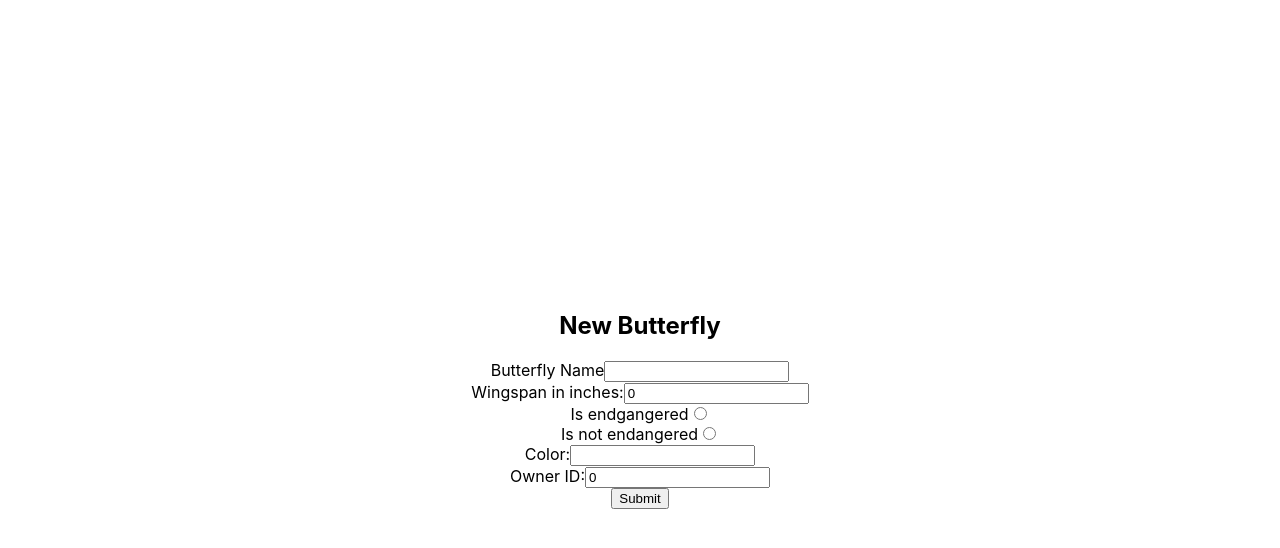
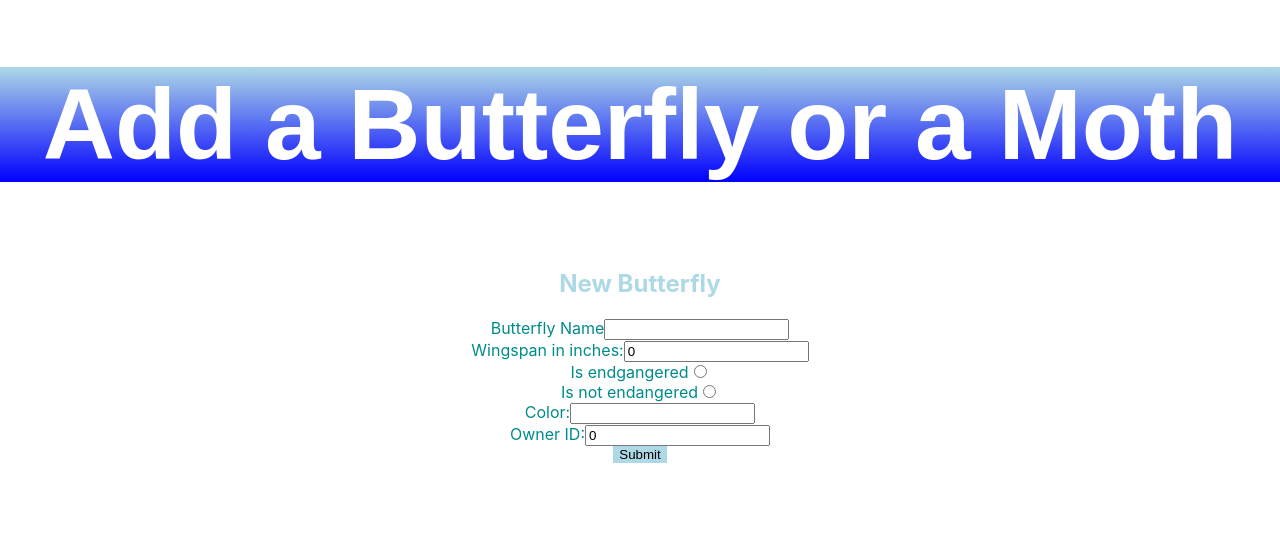
Before and after one commit to breeannb/butterfly-fe, a React (Create React App) app: page /admin in a window 1280 px wide. Shown: the top 548 px of the page. Built offline with nearby package versions, Linux system fonts and the light colour scheme.

Commit message:
added some css for the pages

```diff
--- a/src/Admin.js
+++ b/src/Admin.js
@@ -1,6 +1,8 @@
 import React, { Component } from 'react'
 // import request from 'superagent'
 import { addButterfly } from './Api-Calls';
+// import { Link } from 'react-router-dom'
+import Header from './Header'
 export default class Admin extends Component {
 
     state = {
@@ -16,6 +18,7 @@ export default class Admin extends Component {
         const newButterfly = await addButterfly(this.state)
 
         this.setState({ success: newButterfly})
+
     }
 
     handleAllChange = (e) => {
@@ -31,7 +34,6 @@ export default class Admin extends Component {
         // console.log('hello', this.state) able to log out an object
         return (
             <div className="form-container">
-
                 <form onSubmit={this.handleSubmit}>
                     <h2>New Butterfly</h2>
                     <label>
@@ -63,7 +65,7 @@ export default class Admin extends Component {
                         <input onChange={this.handleAllChange} value={this.state.owner_id} name="owner_id" type="number"/>
                     </label>
 
-                    <button>Submit</button>
+                    <button> Submit</button>
 
                 </form>
             </div>
--- a/src/App.css
+++ b/src/App.css
@@ -1,20 +1,5 @@
 body, html, #root {
   height: 100%;
-}
-
-.App {
-  text-align: center;
-}
-
-.App-logo {
-  height: 40vmin;
-  pointer-events: none;
-}
-
-@media (prefers-reduced-motion: no-preference) {
-  .App-logo {
-    animation: App-logo-spin infinite 20s linear;
-  }
 }
 
 .App-header {
@@ -28,23 +13,9 @@ body, html, #root {
   color: white;
 }
 
-.App-link {
-  color: #61dafb;
-}
-
-@keyframes App-logo-spin {
-  from {
-    transform: rotate(0deg);
-  }
-  to {
-    transform: rotate(360deg);
-  }
-}
-
 form {
   display: flex;
   flex-direction: column;
-  justify-content: center;
   align-items: center;
   height: 50%;
 }
@@ -53,9 +24,63 @@ form {
   height: 100%;
   display: flex;
   justify-content: center;
-  align-items: center;
 }
 
 .container {
   height: 100%;
 }
+
+/* Header Page */
+h1 {
+  color: white;
+  display: flex;
+  justify-content: center;
+  align-items: center;
+  font-family: sans-serif;
+  font-size: 100px;
+}
+
+.header {
+  background-image: linear-gradient(lightblue, blue);
+}
+
+/* single butterfly list item */
+.single-butterfly-listitem {
+  display: flex;
+  justify-content: center;
+  align-items: center;
+  text-align: center;
+  border: solid lightblue 3px;
+  border-width: 7px;
+  margin: 10px;
+  font-family: sans-serif;
+}
+
+h2 {
+  color: lightblue;
+  text-decoration: none;
+}
+
+p {
+  font-family: sans-serif;
+}
+
+a:link {
+  text-decoration: none;
+  color: lightblue;
+}
+
+a:visited {
+  text-decoration: none;
+  color: orange;
+}
+
+/* Admin Page */
+label {
+  color: darkcyan;
+}
+
+button {
+  background-color: lightblue;
+  border: darkcyan;
+}
--- a/src/App.js
+++ b/src/App.js
@@ -6,6 +6,7 @@ import DetailPage from './DetailPage';
 import List from './List';
 import ListItem from './ListItem';
 import AboutMe from './AboutMe';
+import Header from './Header';
 import Admin from './Admin';
 import './App.css';
 import {
@@ -20,6 +21,8 @@ import {
     render() {
         return (
             <>
+            <Header />
+
             <div className="container">
                 <Router>
                     <Switch>
--- /dev/null
+++ b/src/Header.js
@@ -0,0 +1,11 @@
+import React, { Component } from 'react'
+
+export default class Header extends Component {
+    render() {
+        return (
+            <div className='header'>
+                <h1>Add a Butterfly or a Moth</h1>
+            </div>
+        )
+    }
+}
--- a/src/List.js
+++ b/src/List.js
@@ -18,7 +18,7 @@ export default class App extends Component {
     return (
       <div>
           <div>
-            This is the List Page
+            {/* This is the List Page */}
             {
               this.state.butterflies.map(onebutterfly => {
                 return <div>
--- a/src/ListItem.js
+++ b/src/ListItem.js
@@ -4,7 +4,7 @@ import { Link } from 'react-router-dom'
 export default class ListItem extends Component {
     render() {
         return (
-            <div>
+            <div className='single-butterfly-listitem'>
                 <Link to={`/butterfly/${this.props.object.id}`} >
                     <h2>Butterfly Name: {this.props.object.name}</h2>
                     <p>Wingspan (in inches): {this.props.object.wingspan}</p>
```
Also changed, not shown: public/butterfly-background.jpg (added).
